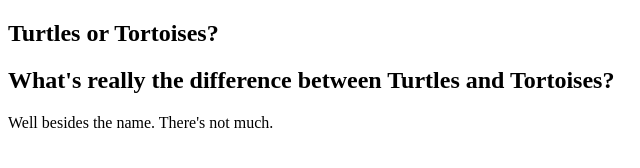
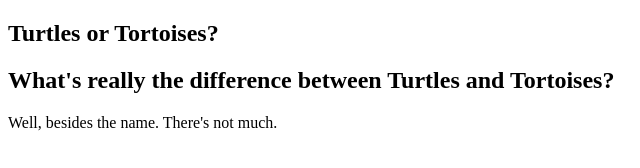
Before and after one commit to lezernack/myFirstRepository, a plain HTML site: page index.html in a window 1280 px wide. Shown: the full height of the page, 0-640 px from the left. Drawn offline with Linux system fonts and the light colour scheme.

Commit message:
added comma.

```diff
--- a/index.html
+++ b/index.html
@@ -11,7 +11,7 @@
     </section>
     <section>
       <h2>What's really the difference between Turtles and Tortoises?</h2>
-      <p>Well besides the name. There's not much.</p>
+      <p>Well, besides the name. There's not much.</p>
     </section>
   </body>
 </html>
```
